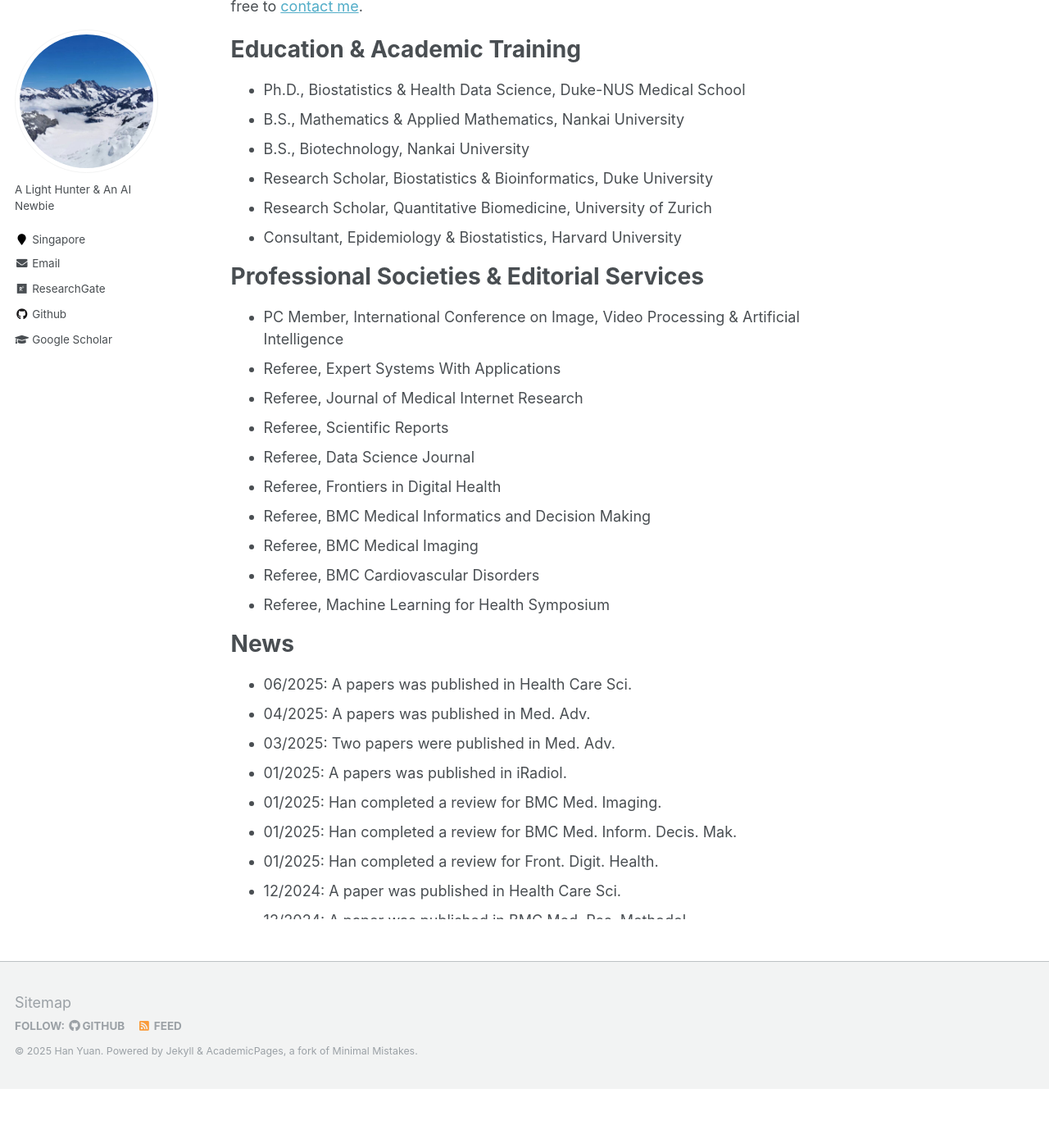
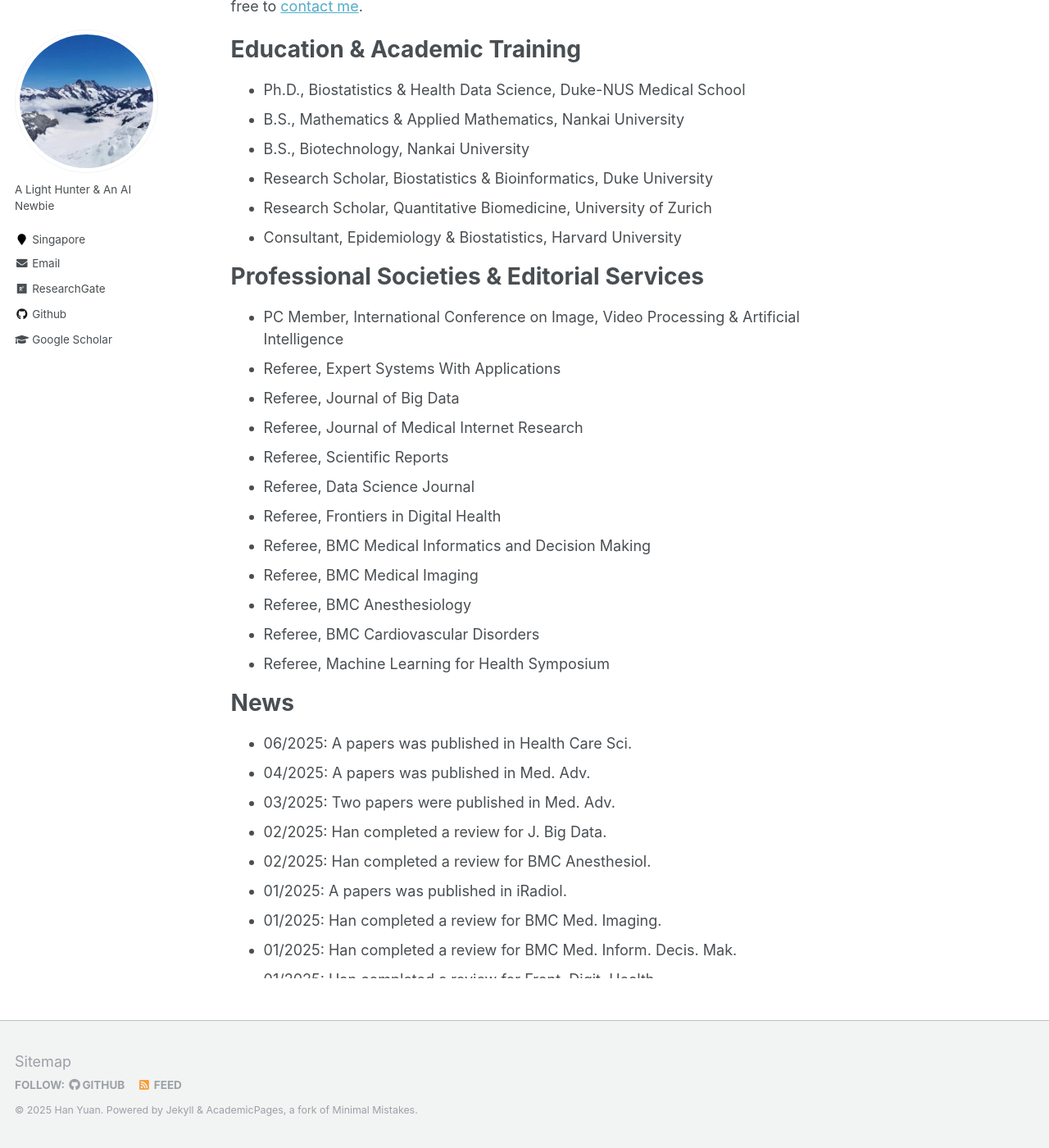
Before and after one commit to Han-Yuan-Med/Han-Yuan-Med.github.io, a Jekyll site: the page built from _pages/about.md, in a window 1280 px wide and 1400 px high, scrolled down 618 px. Shown: the whole window at 82% size. Built offline with Jekyll 4.4.1, drawn with Linux system fonts in a browser that asks for light colours; before the commit the page ends 1946 px from its top, so only the background shows below that.

Commit message:
Update about.md

```diff
--- a/_pages/about.md
+++ b/_pages/about.md
@@ -24,12 +24,14 @@
 # Professional Societies & Editorial Services
 * PC Member, International Conference on Image, Video Processing & Artificial Intelligence
 * Referee, Expert Systems With Applications
+* Referee, Journal of Big Data
 * Referee, Journal of Medical Internet Research
 * Referee, Scientific Reports
 * Referee, Data Science Journal
 * Referee, Frontiers in Digital Health
 * Referee, BMC Medical Informatics and Decision Making
 * Referee, BMC Medical Imaging
+* Referee, BMC Anesthesiology
 * Referee, BMC Cardiovascular Disorders
 * Referee, Machine Learning for Health Symposium
 
@@ -38,6 +40,8 @@
   <li>06/2025: A papers was published in Health Care Sci.</li>
   <li>04/2025: A papers was published in Med. Adv.</li>
   <li>03/2025: Two papers were published in Med. Adv.</li>
+  <li>02/2025: Han completed a review for J. Big Data.</li>
+  <li>02/2025: Han completed a review for BMC Anesthesiol.
   <li>01/2025: A papers was published in iRadiol.</li>
   <li>01/2025: Han completed a review for BMC Med. Imaging.</li>
   <li>01/2025: Han completed a review for BMC Med. Inform. Decis. Mak.</li>
```
